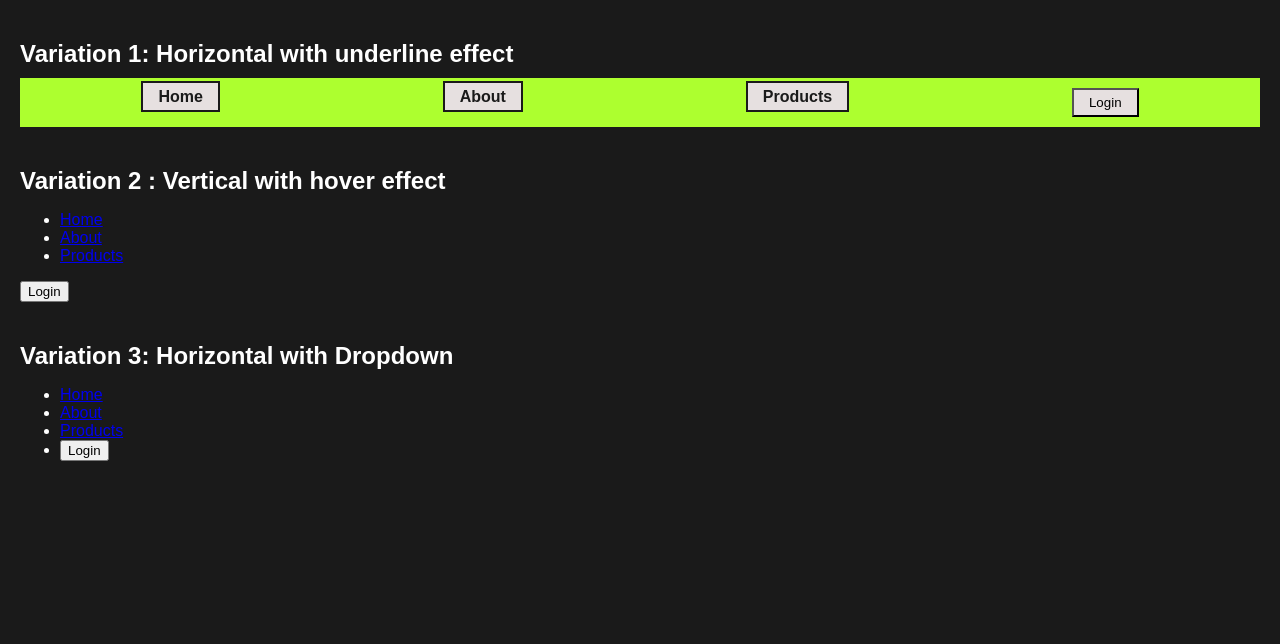
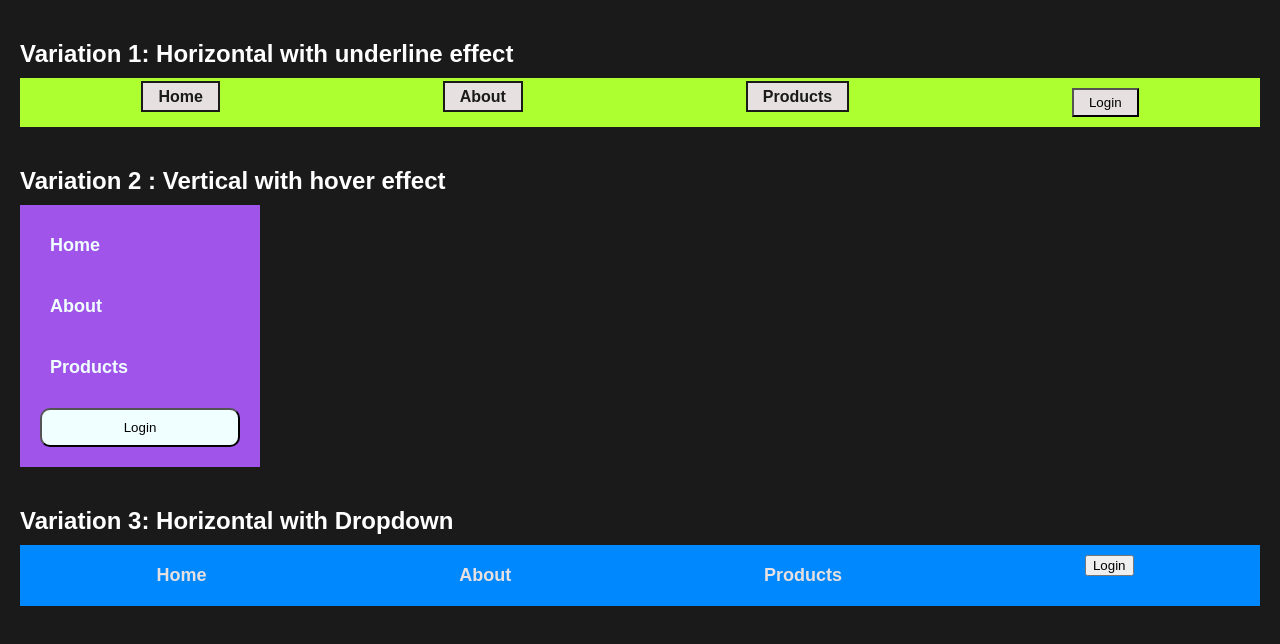
Before and after one commit to nandhra702/Web_dev, a plain HTML site: page CSS/04_navbar/navbar_projrct.html in a window 1280 px wide. Drawn offline with Linux system fonts and the light colour scheme.

Commit message:
Basic styling

```diff
--- a/CSS/04_navbar/navbar_projrct.html
+++ b/CSS/04_navbar/navbar_projrct.html
@@ -16,6 +16,7 @@
 
       .nav-container {
         margin-bottom: 40px;
+
       }
 
       h2 {
@@ -33,6 +34,7 @@
         justify-content: space-around;
         margin: 0;
         padding: 0;
+
       }
 
       .nav1 li {
@@ -40,7 +42,6 @@
       }
 
       .nav1 a {
-
         text-decoration: none;
         color: #1a1a1a;
         font-weight: bold;
@@ -49,18 +50,15 @@
         border: 2px solid #1a1a1a;
         position: relative;
 
-        ;
       }
 
-      .nav1 .login_btn{
+      .nav1 .login_btn {
         background-color: #e6e0e0;
         padding: 5px 15px;
         cursor: crosshair;
-
       }
 
-
-      .nav1 a::after{
+      .nav1 a::before {
         position: absolute;
         content: "abc";
         height: 2px;
@@ -72,8 +70,88 @@
         transition: transform 0.3s ease-in-out;
       }
 
-      .nav1 a:hover::after{
+      .nav1 a:hover::after {
         transform: scaleY(1);
+      }
+
+      .nav2 {
+        background-color: rgb(161, 84, 234);
+        width: 200px;
+        padding: 20px;
+      }
+
+      .nav2 ul {
+        padding: 0;
+        margin: 0;
+        list-style-type: none;
+      }
+
+      .nav2 li {
+        margin-bottom: 20px;
+      }
+
+      .nav2 a {
+        text-decoration: none;
+        color: #1a1a1a;
+        font-family: Arial, Helvetica, sans-serif;
+        font-size: large;
+        color: azure;
+        font-weight: bold;
+        padding: 10px;
+        display: block;
+        width: 100%;
+      }
+
+      .nav2 a:hover {
+        background: rgb(183, 8, 218);
+        width: 90%;
+      }
+
+      .nav2 .login_btn {
+        background: azure;
+        padding: 10px;
+        border-radius: 10px;
+        width: 100%;
+      }
+
+      .nav2 .login_btn:hover {
+        background-color: rgb(255, 42, 241);
+        border: 3px solid black;
+        cursor: pointer;
+      }
+
+      .nav3 {
+        background-color: rgb(0, 136, 255);
+        padding: 10px;
+      }
+
+      .nav3 ul {
+        list-style-type: none;
+        margin: 0;
+        padding: 0;
+        display: flex;
+        justify-content: space-around;
+      }
+
+      .nav3 a{
+        text-decoration: none;
+        color:#e6e0e0;
+        font-size: large;
+        font-weight: bold;
+        display: block;
+        padding: 10px;
+      }
+
+      .nav3 .dropdown-content{
+        display: none;
+        color: black;
+      }
+
+      .nav3 .dropdown:hover .dropdown-content{
+        display: block;
+        position: absolute;
+        background-color: rgb(87, 158, 240);
+
       }
 
 
@@ -110,7 +188,14 @@
       <nav class="nav3">
         <ul>
           <li><a href="#">Home</a></li>
-          <li><a href="#">About</a></li>
+          <li class = "dropdown">
+            <a href="#">About</a>
+            <div class="dropdown-content">
+              <a href="#">Our Story</a>
+              <a href="#">Team</a>
+              <a href="#">Contact</a>
+          </div>
+        </li>
           <li><a href="#">Products</a></li>
           <li><button class="login_btn">Login</button></li>
         </ul>
```
